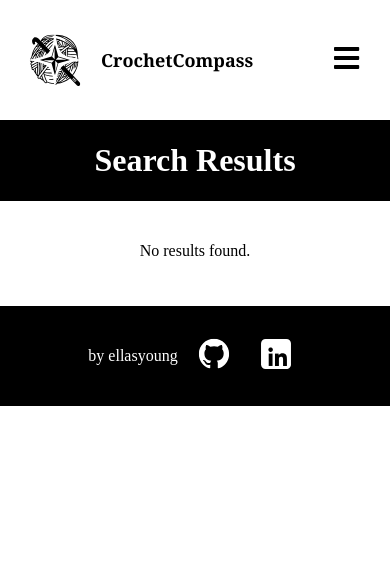
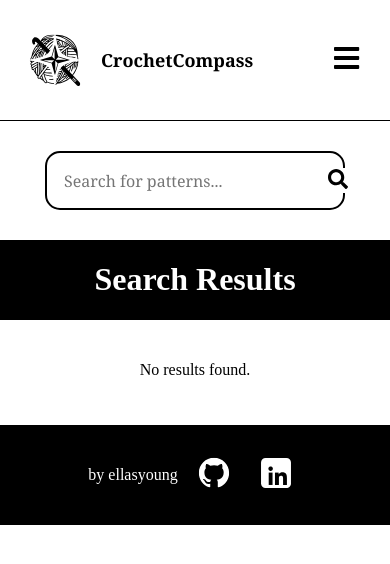
Before and after one commit to ellasyoung/crochet-compass, a React (Create React App) app in the folder client/: page /search-results in a window 390 px wide. Shown: the top 564 px of the page. Built offline with nearby package versions, Linux system fonts and the light colour scheme.

Commit message:
Making search results & pattern details responsive

```diff
--- a/client/src/pages/PatternDetail/PatternDetailElements.js
+++ b/client/src/pages/PatternDetail/PatternDetailElements.js
@@ -7,6 +7,22 @@ export const DetailContainer = styled.div`
     margin-right: 20%;
     flex-direction: column;
     align-items: center;
+    @media screen and (max-width: 768px) {
+        width: 80%;
+        margin-left: 10%;
+        margin-right: 10%;
+    }
+`;
+
+export const SearchCont = styled.div`
+    display: none;
+    @media screen and (max-width: 768px) {
+        margin-top: 30px;
+        width: 100%;
+        display: flex;
+        justify-content: center;
+        margin-bottom: -20px;
+    }
 `;
 
 export const Title = styled.h1`
--- a/client/src/pages/PatternDetail/index.js
+++ b/client/src/pages/PatternDetail/index.js
@@ -2,6 +2,7 @@ import React from 'react';
 import { useLocation } from 'react-router-dom';
 import NavbarSearch from "../../components/NavbarSearch";
 import Footer from "../../components/Footer";
+import SearchBar from "../../components/SearchBar"
 import {
     DetailContainer,
     Title,
@@ -9,6 +10,7 @@ import {
     Video,
     VideoContainer,
     TagsContainer,
+    SearchCont,
 } from './PatternDetailElements';
 
 const PatternDetail = () => {
@@ -20,6 +22,9 @@ const PatternDetail = () => {
     return (
         <div>
             <NavbarSearch />
+            <SearchCont>
+                <SearchBar></SearchBar>
+            </SearchCont>
             <DetailContainer>
                 <Title>{pattern.title}</Title>
                 <VideoContainer>
--- a/client/src/pages/SearchResults/SearchResultsElements.js
+++ b/client/src/pages/SearchResults/SearchResultsElements.js
@@ -72,3 +72,14 @@ export const Tag = styled.span`
     color: black;
     box-shadow: 0 4px 8px rgba(0, 0, 0, 0.1);
 `;
+
+export const SearchCont = styled.div`
+    display: none;
+    @media screen and (max-width: 768px) {
+        margin-top: 30px;
+        margin-bottom: 30px;
+        width: 100%;
+        display: flex;
+        justify-content: center;
+    }
+`;
--- a/client/src/pages/SearchResults/index.js
+++ b/client/src/pages/SearchResults/index.js
@@ -2,6 +2,7 @@ import React from 'react';
 import { useLocation, useNavigate } from 'react-router-dom';
 import NavbarSearch from "../../components/NavbarSearch";
 import Footer from "../../components/Footer";
+import SearchBar from "../../components/SearchBar"
 import {
     ImageContainer,
     Image,
@@ -10,6 +11,7 @@ import {
     ResultsContainer,
     TitleContainter,
     Tag,
+    SearchCont,
 } from './SearchResultsElements';
 
 const SearchResults = () => {
@@ -24,6 +26,9 @@ const SearchResults = () => {
     return (
         <div>
             <NavbarSearch />
+            <SearchCont>
+                <SearchBar></SearchBar>
+            </SearchCont>
             <TitleContainter>
                 <Title>Search Results</Title>
             </TitleContainter>
```
